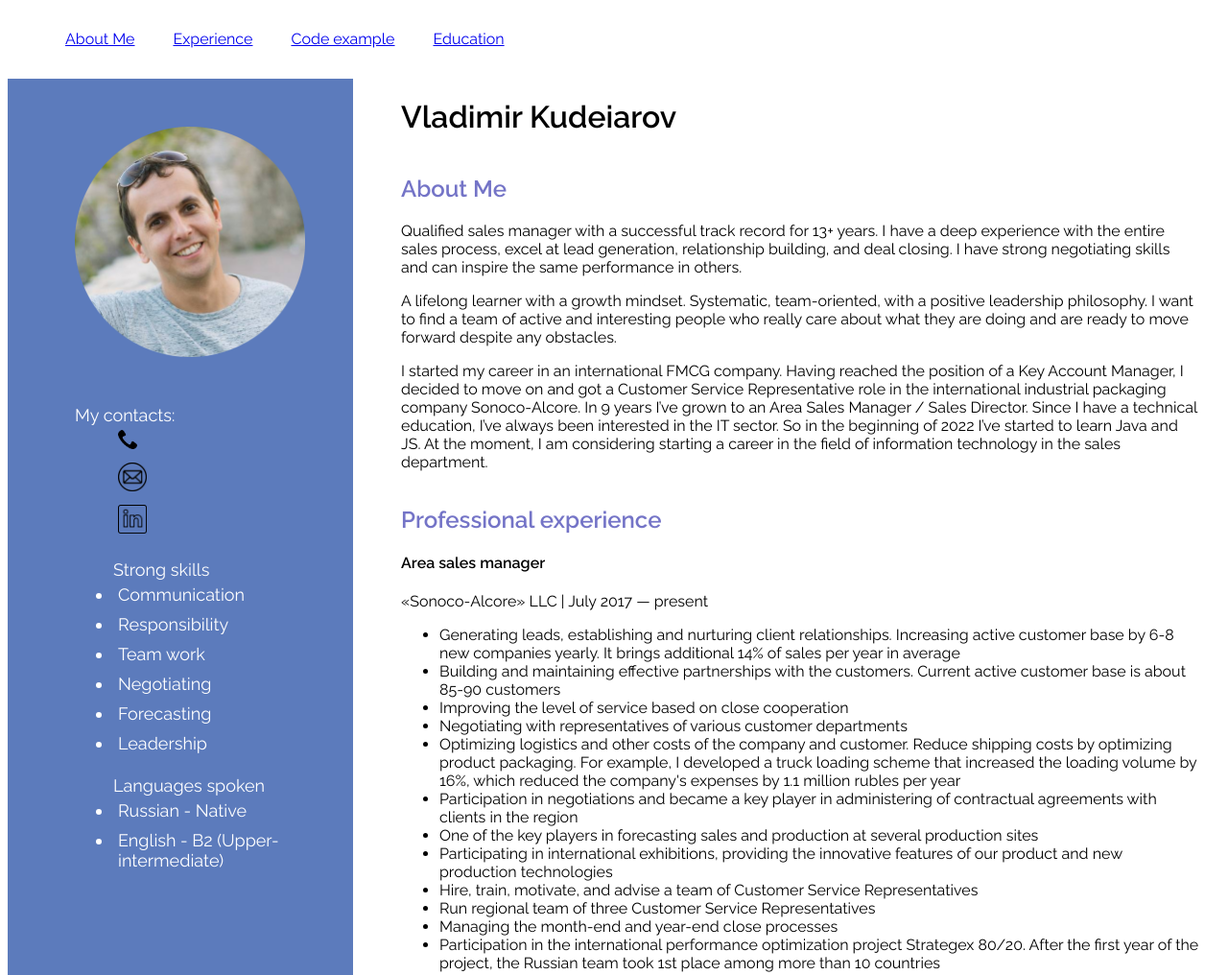
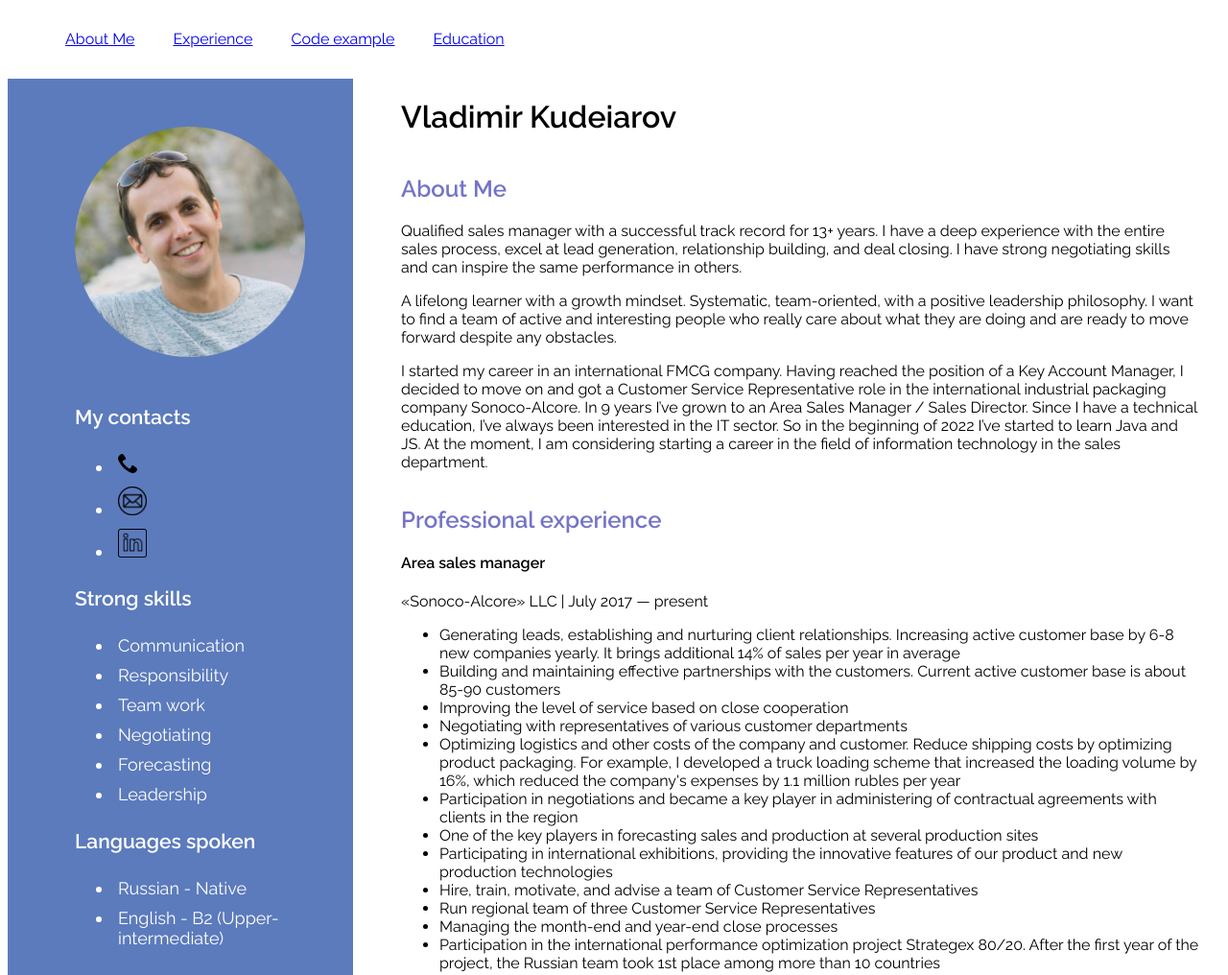
Before and after one commit to Alien2LA/rsschool-cv, a plain HTML site: page index.html in a window 1280 px wide. Shown: the top 1016 px of the page at 96% size. Drawn offline with Linux system fonts and the light colour scheme.

Commit message:
fix: fix filenames

```diff
--- a/index.html
+++ b/index.html
@@ -29,21 +29,23 @@
                 <img src="assets/img/MyPhoto.png" class="myphoto" alt="MyPhoto" width="240" height="240">
             </figure>
             <section class="section" id="contacts">
-                <dl class="contacts">My contacts:
-                    <dd class="contact-list">
-                        <div class="contacts-phone">  <a href="tel:+7960610****"><img src="/assets/phone_icon.png" width="20" alt="phone_icon"> </a></div>
-                    </dd>
-                    <dd class="contact-list">
-                        <div class="contacts-email">  <a href="mailto:vkudeyarov2la@gmail.com"><img src="/assets/mail_icon.png" width="30" alt="mail_icon"> </a> </div>
-                    </dd>
-                    <dd class="contact-list">
-                        <div class="contacts-linkedin">  <a href="https://www.linkedin.com/in/vladimir-kudeiarov-2la/" target="_blank"> <img src="/assets/linkedin_icon (2).png" width="30" alt="linkedin_icon"> </a></div>
-                    </dd>
-                </dl>
+                <h3>My contacts</h3>
+                <ul class="contacts">
+                    <li class="contact-list">
+                        <div class="contacts-phone">  <a href="tel:+7960610****"><img src="/assets/phoneicon.png" width="20" alt="phone_icon"> </a></div>
+                    </li>
+                    <li class="contact-list">
+                        <div class="contacts-email">  <a href="mailto:vkudeyarov2la@gmail.com"><img src="/assets/mailicon.png" width="30" alt="mail_icon"> </a> </div>
+                    </li>
+                    <li class="contact-list">
+                        <div class="contacts-linkedin">  <a href="https://www.linkedin.com/in/vladimir-kudeiarov-2la/" target="_blank"> <img src="/assets/linkedinicon.png" width="30" alt="linkedin_icon"> </a></div>
+                    </li>
+                </ul>
             </section>
 
             <section class="section" id="skills">
-                <ul class="skills">Strong skills
+                <h3>Strong skills</h3>
+                <ul class="skills">
                     <li class="skill-list">Communication</li>
                     <li class="skill-list">Responsibility</li>
                     <li class="skill-list">Team work</li>
@@ -54,7 +56,8 @@
             </section>
 
             <section class="section" id="languages">
-                <ul class="languages">Languages spoken
+                <h3>Languages spoken</h3>
+                <ul class="languages">
                     <li class="languages-list">Russian - Native</li>
                     <li class="languages-list">English - B2 (Upper-intermediate)</li>
                 </ul>
```
Also changed, not shown: assets/linkedin_icon.png (deleted), assets/linkedinicon.png (renamed from assets/linkedin_icon (2).png), assets/mailicon.png (renamed from assets/mail_icon.png), assets/phoneicon.png (renamed from assets/phone_icon.png).
